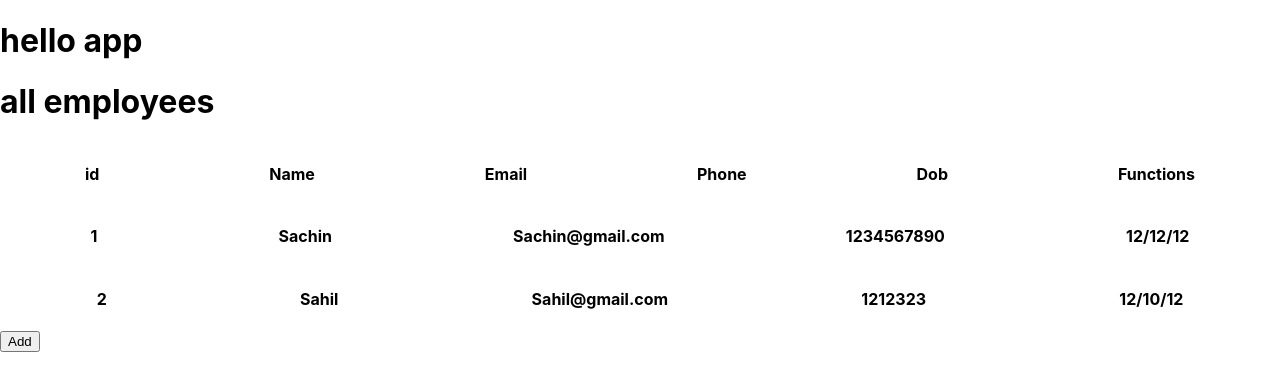
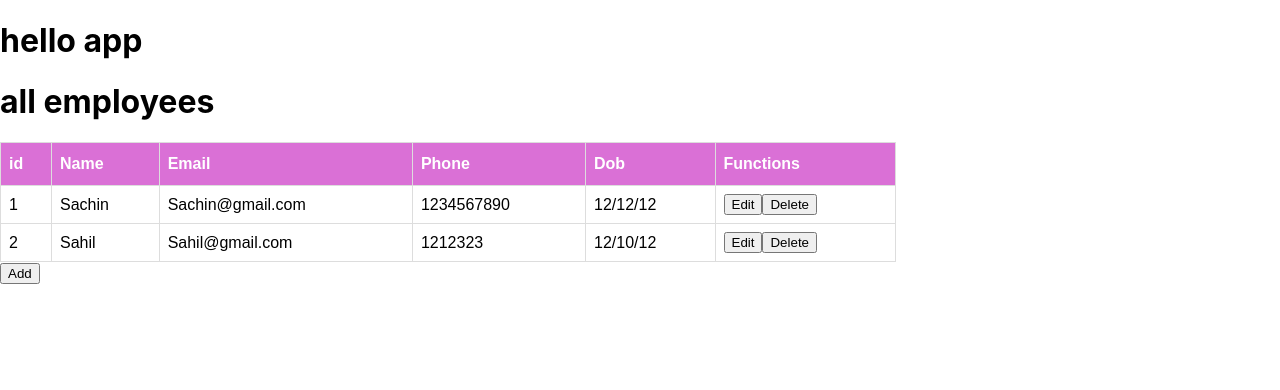
Before and after one commit to Sa-So/employee-management, a React (Create React App) app: page / in a window 1280 px wide. Shown: the top 390 px of the page. Built offline with nearby package versions, Linux system fonts and the light colour scheme; data requests are answered from the project's data file.

Commit message:
add style , update & delete functionality

```diff
--- a/src/App.js
+++ b/src/App.js
@@ -7,26 +7,58 @@ import AddEmployee from "./components/AddEmployee";
 import AllEmployees from "./components/AllEmployees";
 // import EditEmployee from "./components/EditEmployee";
 import EditEmployee from "./components/EditEmployee";
+import { deleteEmployee } from "./api/employees";
 
 function App() {
   console.log("hello");
   const [edit, setEdit] = useState(false);
   const [add, setAdd] = useState(false);
+  const [id, setId] = useState(0);
   function toggleAdd() {
     setAdd(!add);
   }
   function toggleEdit() {
+    // setAdd(false);
+
+    // setEdit(!edit);
     setEdit(!edit);
+    setAdd(false);
   }
+  function setIdToEdit(id) {
+    setId(id);
+  }
+  // function deleteEmployee(id) {
+  //   console.log(id);
+  //   // const newEmployees = employees.filter((employee) => employee.id !== id);
+  //   // setEmployees(newEmployees);
+  //   const
+  // }
+
+  // function handleEdit(){
+
+  // }
+  function deleteEmployeeById(id) {
+    deleteEmployee(id);
+    window.location.reload();
+  }
+
   return (
     <div>
       <h1> hello app</h1>
-      {add ? <AddEmployee Add={toggleAdd} /> : <AllEmployees />}
+      {add ? (
+        <AddEmployee Add={toggleAdd} />
+      ) : edit ? (
+        <EditEmployee Id={id} edit={toggleEdit} />
+      ) : (
+        <AllEmployees
+          setEditId={setIdToEdit}
+          edit={toggleEdit}
+          handleDelete={(id) => deleteEmployeeById(id)}
+        />
+      )}
       {!add && (
         <button onClick={() => setAdd(!add)}>{add ? "Back" : "Add"}</button>
       )}
-      {/* <button onClick={() => setEdit(!edit)}>edit</button> */}
-      {edit && <EditEmployee Edit={toggleEdit} />}
     </div>
   );
 }
--- /dev/null
+++ b/src/components/AllEmployees.css
@@ -0,0 +1,36 @@
+#empTable {
+  font-family: Arial, Helvetica, sans-serif;
+  border-collapse: collapse;
+  width: 70%;
+}
+
+#empTable td,
+#empTable th {
+  border: 1px solid #ddd;
+  padding: 8px;
+}
+
+/* #empTable tr:nth-child(even) {
+  background-color: #f2f2f2;
+}
+
+#empTable tr:hover {
+  background-color: #ddd;
+} */
+
+#empTable th {
+  padding-top: 12px;
+  padding-bottom: 12px;
+  text-align: left;
+  background-color: orchid;
+  color: white;
+}
+/* #empTable td {
+  padding-top: 12px;
+  padding-bottom: 12px;
+  text-align: left;
+  background-color: #f2f2f2;
+} */
+/* button {
+  margin-right: "50px";
+} */
--- a/src/components/AllEmployees.js
+++ b/src/components/AllEmployees.js
@@ -1,10 +1,12 @@
 import React from "react";
 import { useState } from "react";
 import { useEffect } from "react";
+import "./AllEmployees.css";
 // export default function AllEmployees(props) {
 
 // }
 import { getAllEmployees } from "../api/employees";
+// import EditEmployee from "./EditEmployee";
 // import api from "../api/employees";
 
 export default function AllEmployees(props) {
@@ -33,44 +35,63 @@ export default function AllEmployees(props) {
   return (
     <div>
       <h1>all employees </h1>
-      <div
+      <table id="empTable">
+        <tr
         // key={employee.id}
-        style={{
-          display: "flex",
-          //   marginRight: "10px",
-          justifyContent: "space-around",
-          alignItems: "center",
-        }}
-      >
-        <h4>id</h4>
-        <h4>Name</h4>
-        <h4>Email</h4>
-        <h4>Phone</h4>
-        <h4>Dob</h4>
-        <h4>Functions</h4>
-      </div>
+        // style={{
+        //   display: "flex",
+        //   //   marginRight: "10px",
+        //   justifyContent: "space-around",
+        //   alignItems: "center",
+        // }}
+        >
+          <th>id</th>
+          <th>Name</th>
+          <th>Email</th>
+          <th>Phone</th>
+          <th>Dob</th>
+          <th>Functions</th>
+        </tr>
 
-      {employees.map((employee) => (
-        <div
-          key={employee.id}
-          style={{
-            display: "flex",
-            // marginRight: "10px",
-            justifyContent: "space-around",
-            alignItems: "center",
-          }}
-        >
-          <h4>{employee.id}</h4>
-          <h4>{employee.Name}</h4>
-          <h4>{employee.Email}</h4>
-          <h4>{employee.Phone}</h4>
-          <h4>{employee.Dob}</h4>
-          {/* <h4>
-            <button onClick={handleDelete}>Delete</button>{" "}
-            <button onClick={handleUpdate}>Update</button>{" "}
-          </h4> */}
-        </div>
-      ))}
+        {employees.map((employee) => (
+          <tr
+            key={employee.id}
+            // style={{
+            //   display: "flex",
+            //   // marginRight: "10px",
+            //   justifyContent: "space-around",
+            //   alignItems: "center",
+            // }}
+          >
+            <td>{employee.id}</td>
+            <td>{employee.Name}</td>
+            <td>{employee.Email}</td>
+            <td>{employee.Phone}</td>
+            <td>{employee.Dob}</td>
+            <td>
+              <button
+                onClick={() => {
+                  props.setEditId(employee.id);
+                  props.edit();
+                }}
+              >
+                Edit
+              </button>
+              {/* </td> */}
+
+              {/* <td> */}
+              <button
+                onClick={() => {
+                  // props.setDeleteId(employee.id);
+                  props.handleDelete(employee.id);
+                }}
+              >
+                Delete
+              </button>
+            </td>
+          </tr>
+        ))}
+      </table>
     </div>
   );
 }
--- /dev/null
+++ b/src/components/EditEmployee.js
@@ -0,0 +1,85 @@
+// import axios from "axios";
+import React, { useEffect } from "react";
+import { useState } from "react";
+import { updateEmployee } from "../api/employees";
+import { getEmployee } from "../api/employees";
+
+export default function EditEmployee(props) {
+  const [employeeData, setEmployeeData] = useState({
+    id: "",
+    Name: "",
+    Email: "",
+    Phone: "",
+    Dob: "",
+  });
+  //   const [id, setId] = useState(props.match.params.id);
+  const [id, setId] = useState(props.Id);
+
+  const getEmployeeById = async (id) => {
+    const res = await getEmployee(id);
+    setEmployeeData(res.data);
+  };
+  useEffect(() => {
+    getEmployeeById(id);
+  }, [id]);
+  //   }, []);
+
+  function handleSubmit(event) {
+    // event.preventDefault();
+    updateEmployee(id, employeeData);
+    // props.Add();
+    // props.add(false);
+  }
+  function handleChange(event) {
+    const { name, value } = event.target;
+    setEmployeeData((prevState) => {
+      return {
+        ...prevState,
+        [name]: value,
+      };
+    });
+  }
+
+  return (
+    <form onSubmit={handleSubmit}>
+      <h1>Edit Employee</h1>
+      <h3>
+        Name:
+        <input
+          type="text"
+          name="Name"
+          onChange={handleChange}
+          value={employeeData.Name}
+        />
+      </h3>
+      <h3>
+        Email:
+        <input
+          type="email"
+          name="Email"
+          onChange={handleChange}
+          value={employeeData.Email}
+        />
+      </h3>
+      <h3>
+        Phone:
+        <input
+          type="phone"
+          name="Phone"
+          onChange={handleChange}
+          value={employeeData.Phone}
+        />
+      </h3>
+      <h3>
+        DOB:
+        <input
+          type="date"
+          name="Dob"
+          onChange={handleChange}
+          value={employeeData.Dob}
+        />
+      </h3>
+      <input type="submit" value="Submit" />
+    </form>
+  );
+}
```
